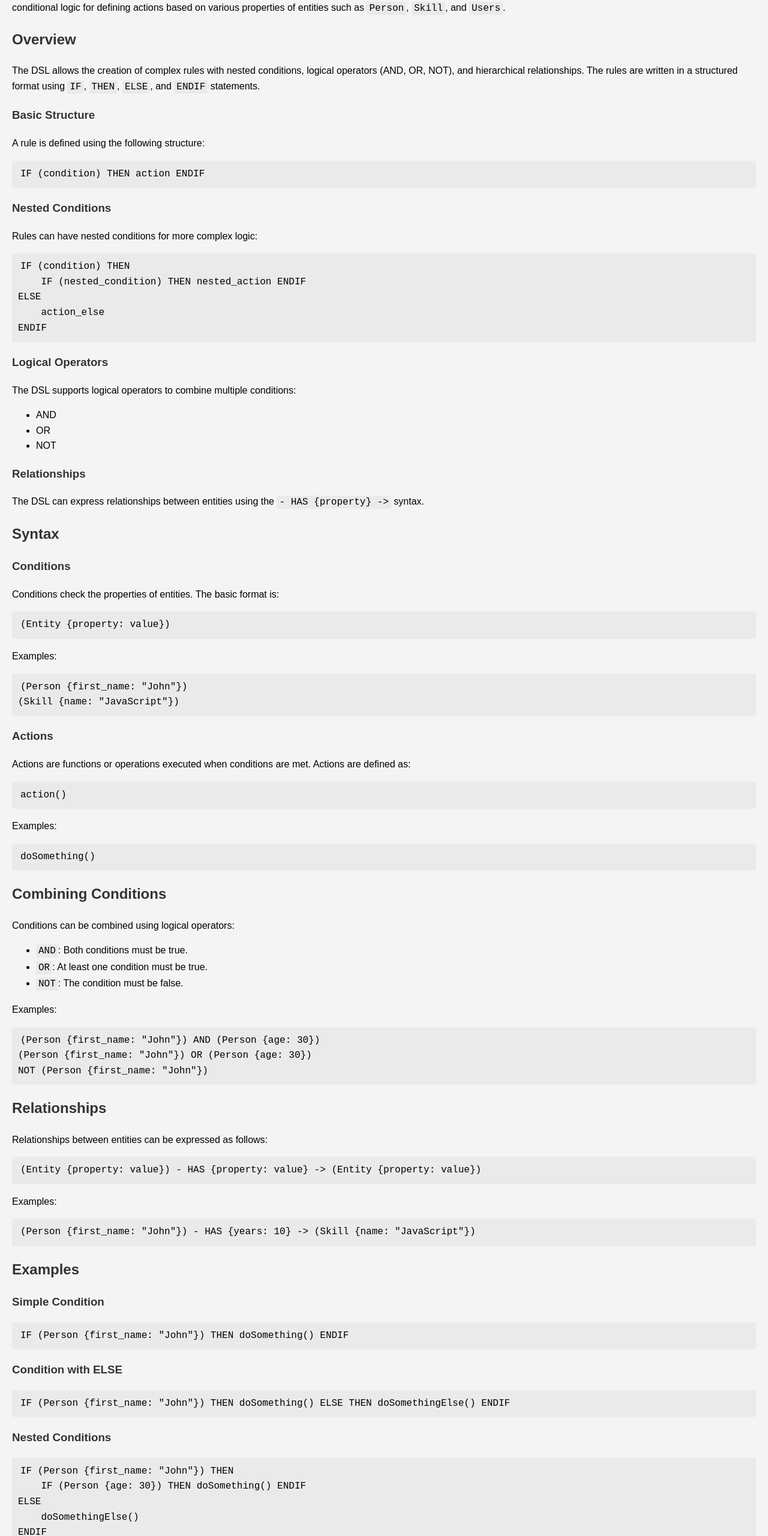
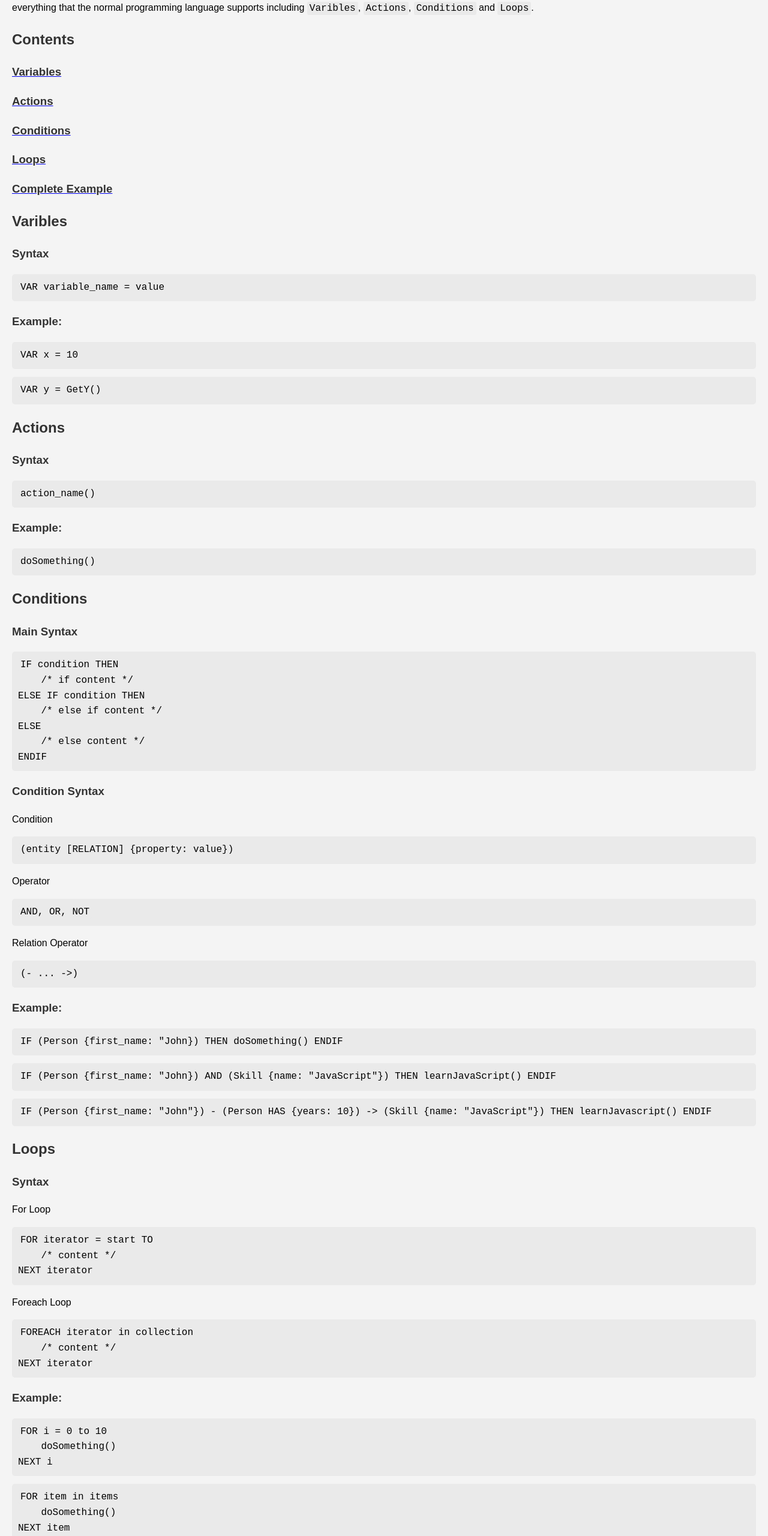
Before and after one commit to MightyTechNinja/DSL-JSON, a website: page public/docs.html in a window 1280 px wide. Shown: the part 140-2700 px from the top of the page at 60% size. Drawn offline with Linux system fonts and the light colour scheme.

Commit message:
Updated docs

```diff
--- a/json2dsl.js
+++ b/json2dsl.js
@@ -13,7 +13,7 @@ const parseCondition = (params) => {
     }
     const [key, value] = Object.entries(param.property)[0];
     if (param.node) {
-      condition += `(${param.node}${param.type ? " " + param.type: ""} {${key}: "${value}"})`;
+      condition += `(${param.node}${param.relation ? " " + param.relation: ""} {${key}: "${value}"})`;
     }
     else {
       condition += `{${key}: "${value}"}`;
--- a/public/docs.html
+++ b/public/docs.html
@@ -32,120 +32,131 @@
 
     <h1>GraphLogic Rules Engine DSL Documentation</h1>
 
-    <p>This documentation provides an overview and instructions for writing code using a Domain-Specific Language (DSL) to define rules in a rules engine. The DSL supports conditional logic for defining actions based on various properties of entities such as <code>Person</code>, <code>Skill</code>, and <code>Users</code>.</p>
+    <p>This documentation provides an overview and instructions for writing code using a Domain-Specific Language (DSL) to define rules in a rules engine. The DSL support almost everything that the normal programming language supports including <code>Varibles</code>, <code>Actions</code>, <code>Conditions</code> and <code>Loops</code>.</code></p>
 
-    <h2>Overview</h2>
+    <h2>Contents</h2>
 
-    <p>The DSL allows the creation of complex rules with nested conditions, logical operators (AND, OR, NOT), and hierarchical relationships. The rules are written in a structured format using <code>IF</code>, <code>THEN</code>, <code>ELSE</code>, and <code>ENDIF</code> statements.</p>
+    <a href="#Variables"><h3>Variables</h3></a>
+    <a href="#Actions"><h3>Actions</h3></a>
+    <a href="#Conditions"><h3>Conditions</h3></a>
+    <a href="#Loops"><h3>Loops</h3></a>
+    <a href="#Example"><h3>Complete Example</h3></a>
 
-    <h3>Basic Structure</h3>
+    <h2 id="Variables">Varibles</h2>
 
-    <p>A rule is defined using the following structure:</p>
-    <pre><code>IF (condition) THEN action ENDIF</code></pre>
+    <h3>Syntax</h3>
 
-    <h3>Nested Conditions</h3>
+    <pre><code>VAR variable_name = value</code></pre>
 
-    <p>Rules can have nested conditions for more complex logic:</p>
-    <pre><code>IF (condition) THEN
-    IF (nested_condition) THEN nested_action ENDIF
+    <h3>Example:</h3>
+
+    <pre><code>VAR x = 10</code></pre>
+    <pre><code>VAR y = GetY()</code></pre>
+
+    <h2 id="Actions">Actions</h2>
+
+    <h3>Syntax</h3>
+
+    <pre><code>action_name()</code></pre>
+
+    <h3>Example:</h3>
+
+    <pre><code>doSomething()</code></pre>
+
+    <h2 id="Conditions">Conditions</h2>
+
+    <h3>Main Syntax</h3>
+
+    <pre><code>IF condition THEN
+    /* if content */
+ELSE IF condition THEN
+    /* else if content */
 ELSE
-    action_else
+    /* else content */
 ENDIF</code></pre>
 
-    <h3>Logical Operators</h3>
+    <h3>Condition Syntax</h3>
 
-    <p>The DSL supports logical operators to combine multiple conditions:</p>
-    <ul>
-        <li>AND</li>
-        <li>OR</li>
-        <li>NOT</li>
-    </ul>
+    <p>Condition</p>
 
-    <h3>Relationships</h3>
+    <pre><code>(entity [RELATION] {property: value})</code></pre>
 
-    <p>The DSL can express relationships between entities using the <code>- HAS {property} -></code> syntax.</p>
+    <p>Operator</p>
 
-    <h2>Syntax</h2>
+    <pre><code>AND, OR, NOT</code></pre>
 
-    <h3>Conditions</h3>
+    <p>Relation Operator</p>
 
-    <p>Conditions check the properties of entities. The basic format is:</p>
-    <pre><code>(Entity {property: value})</code></pre>
+    <pre><code>(- ... ->)</code></pre>
 
-    <p>Examples:</p>
-    <pre><code>(Person {first_name: "John"})
-(Skill {name: "JavaScript"})</code></pre>
+    <h3>Example:</h3>
 
-    <h3>Actions</h3>
+    <pre><code>IF (Person {first_name: "John}) THEN doSomething() ENDIF</code></pre>
+    <pre><code>IF (Person {first_name: "John}) AND (Skill {name: "JavaScript"}) THEN learnJavaScript() ENDIF</code></pre>
+    <pre><code>IF (Person {first_name: "John"}) - (Person HAS {years: 10}) -> (Skill {name: "JavaScript"}) THEN learnJavascript() ENDIF</code></pre>
 
-    <p>Actions are functions or operations executed when conditions are met. Actions are defined as:</p>
-    <pre><code>action()</code></pre>
+    <h2 id="Loops">Loops</h2>
 
-    <p>Examples:</p>
-    <pre><code>doSomething()</code></pre>
+    <h3>Syntax</h3>
 
-    <h2>Combining Conditions</h2>
+    <p>For Loop</p>
 
-    <p>Conditions can be combined using logical operators:</p>
-    <ul>
-        <li><code>AND</code>: Both conditions must be true.</li>
-        <li><code>OR</code>: At least one condition must be true.</li>
-        <li><code>NOT</code>: The condition must be false.</li>
-    </ul>
+    <pre><code>FOR iterator = start TO
+    /* content */
+NEXT iterator</code></pre>
 
-    <p>Examples:</p>
-    <pre><code>(Person {first_name: "John"}) AND (Person {age: 30})
-(Person {first_name: "John"}) OR (Person {age: 30})
-NOT (Person {first_name: "John"})</code></pre>
+    <p>Foreach Loop</p>
 
-    <h2>Relationships</h2>
+    <pre><code>FOREACH iterator in collection
+    /* content */
+NEXT iterator</code></pre>
 
-    <p>Relationships between entities can be expressed as follows:</p>
-    <pre><code>(Entity {property: value}) - HAS {property: value} -> (Entity {property: value})</code></pre>
+    <h3>Example:</h3>
 
-    <p>Examples:</p>
-    <pre><code>(Person {first_name: "John"}) - HAS {years: 10} -> (Skill {name: "JavaScript"})</code></pre>
+    <pre><code>FOR i = 0 to 10
+    doSomething()
+NEXT i</code></pre>
 
-    <h2>Examples</h2>
+<pre><code>FOR item in items
+    doSomething()
+NEXT item</code></pre>
 
-    <h3>Simple Condition</h3>
-    <pre><code>IF (Person {first_name: "John"}) THEN doSomething() ENDIF</code></pre>
+    <h2 id="Example">Complete Example</h2>
 
-    <h3>Condition with ELSE</h3>
-    <pre><code>IF (Person {first_name: "John"}) THEN doSomething() ELSE THEN doSomethingElse() ENDIF</code></pre>
+    <pre><code>VAR x = 10
+VAR y = 20
 
-    <h3>Nested Conditions</h3>
-    <pre><code>IF (Person {first_name: "John"}) THEN
-    IF (Person {age: 30}) THEN doSomething() ENDIF
-ELSE
-    doSomethingElse()
-ENDIF</code></pre>
+FOR i = 0 TO 5
+    IF (Person {first_name: "John"}) - {years: 10} -> (Skill {name: "JavaScript"}) THEN
+        doSomething()
+    ELSE
+        VAR items = getItems()
+        IF (Person CONTAINS {first_name: "John"}) AND (Person {age: 30}) OR NOT (Skill {name: "JavaScript"}) THEN
+            doSomethingElse()
+        ENDIF
+    ENDIF
 
-    <h3>Condition with AND</h3>
-    <pre><code>IF (Person {first_name: "John"}) AND (Person {age: 30}) THEN doSomething() ENDIF</code></pre>
+    FOR j = 0 TO 3
+        IF (Users SUPPORT {email: "example@example.com"}) THEN
+            doAnotherThing()
+        ELSE IF (Users {email: "example2@example.com"}) THEN
+            doAnotherThing2()
+        ELSE
+            VAR z = 5
+            doYetAnotherThing()
+        ENDIF
+    NEXT j
 
-    <h3>Condition with OR</h3>
-    <pre><code>IF (Person {first_name: "John"}) OR (Person {age: 30}) THEN doSomething() ENDIF</code></pre>
+    FOREACH item IN items
+        IF (Users INHERITS_FROM {email: "example@example.com"}) THEN
+            doAnotherThing()
+        ELSE
+            VAR z = 5
+            doYetAnotherThing()
+        ENDIF
+    NEXT item
+NEXT i</code></pre>
 
-    <h3>Condition with NOT</h3>
-    <pre><code>IF NOT (Person {first_name: "John"}) THEN doSomething() ENDIF</code></pre>
-
-    <h3>Complex Logical Expression</h3>
-    <pre><code>IF (Person {first_name: "John"}) AND (Person {age: 30}) OR NOT (Skill {name: "JavaScript"}) THEN doSomething() ENDIF</code></pre>
-
-    <h3>Relationship Condition</h3>
-    <pre><code>IF (Person {first_name: "John"}) - HAS {years: 10} -> (Skill {name: "JavaScript"}) THEN learnJavascript() ENDIF</code></pre>
-
-    <h3>Complex Nested Conditions</h3>
-    <pre><code>IF (Users {email: "kamruljpi@gmail.com"}) AND (Users {age: 30}) OR NOT (Roles {name: "Admin"}) THEN
-    doSomething()
-ELSE
-    IF (Person {first_name: "John"}) AND (Person {age: 30}) OR NOT (Skill {name: "JavaScript"}) THEN doSomething() ENDIF
-ENDIF</code></pre>
-
-    <h2>Conclusion</h2>
-
-    <p>This documentation outlines the syntax and structure for writing rules using the provided DSL. The flexibility of the DSL allows for the creation of both simple and complex rules to meet various requirements in a rules engine. Use this guide as a reference for defining and implementing your rules accurately.</p>
-
+    <h2>Thanks for considering Documentation.</h2>
 </body>
 </html>
```
Also changed, not shown: dsl2json.js (+10 -2 lines), 1 other file.
